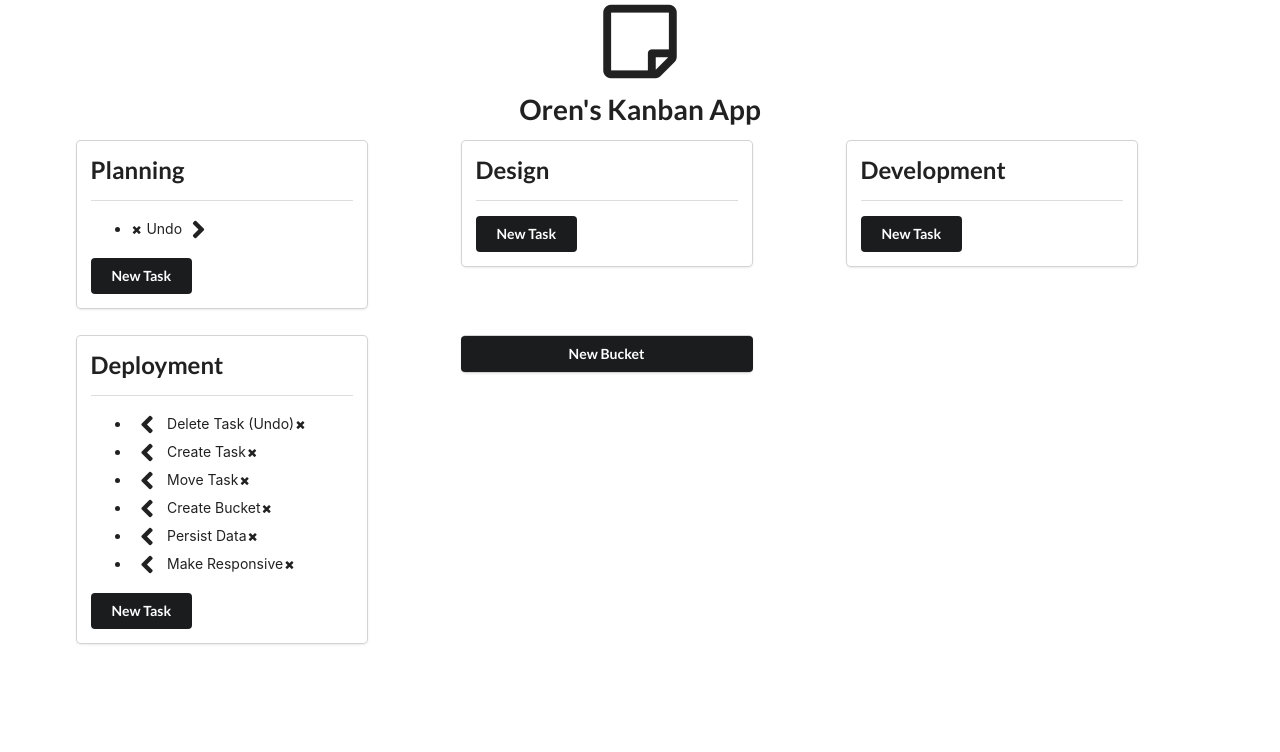
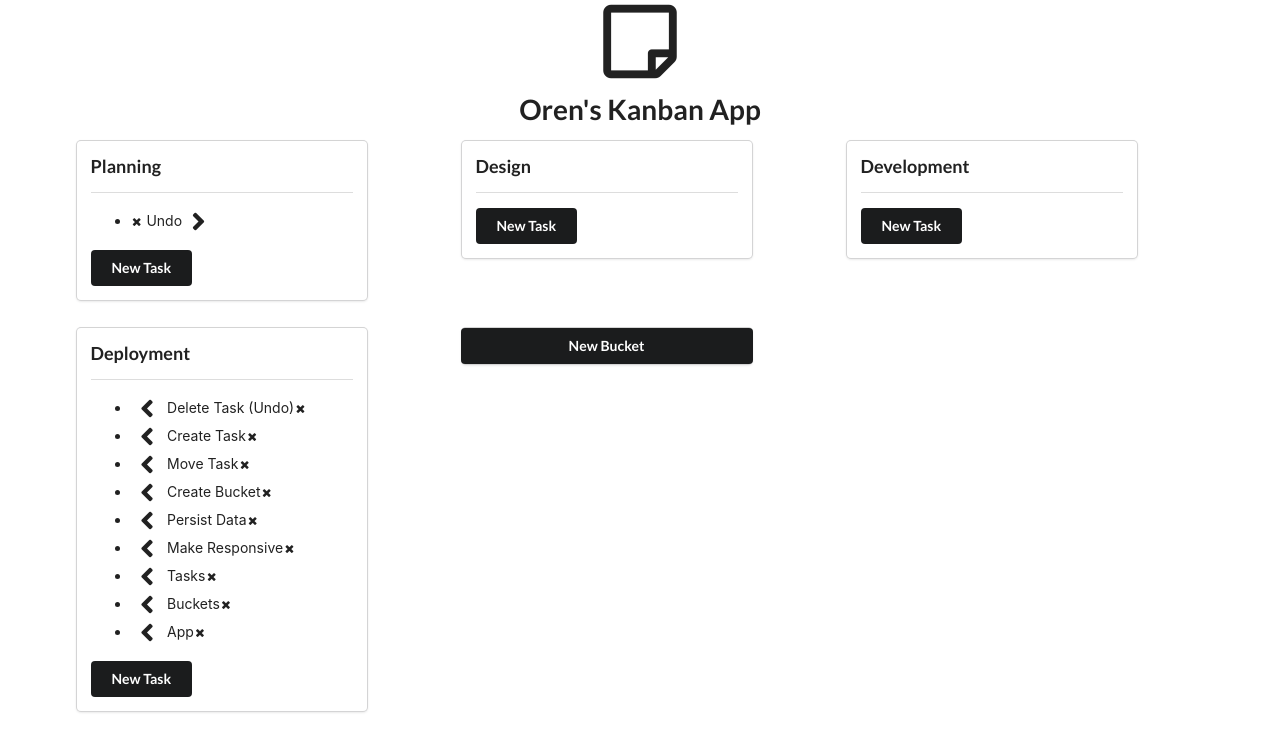
Before and after one commit to delta94/KanBanApp, a React (Create React App) app: page / in a window 1280 px wide. Shown: the top 752 px of the page. Built offline with nearby package versions, Linux system fonts and the light colour scheme.

Commit message:
Starter Data

```diff
--- a/src/App.js
+++ b/src/App.js
@@ -15,7 +15,10 @@ class App extends Component {
         "Move Task",
         "Create Bucket",
         "Persist Data",
-        "Make Responsive"
+        "Make Responsive",
+        "Tasks",
+        "Buckets",
+        "App"
       ]
     },
     showBucketForm: false,
--- a/src/Bucket.js
+++ b/src/Bucket.js
@@ -25,7 +25,7 @@ export default class Bucket extends Component {
     return (
       <div className="ui card">
         <div className="ui content">
-          <h2>{name}</h2>
+          <h3>{name}</h3>
           <div className="ui divider" />
 
           <ul>
```
